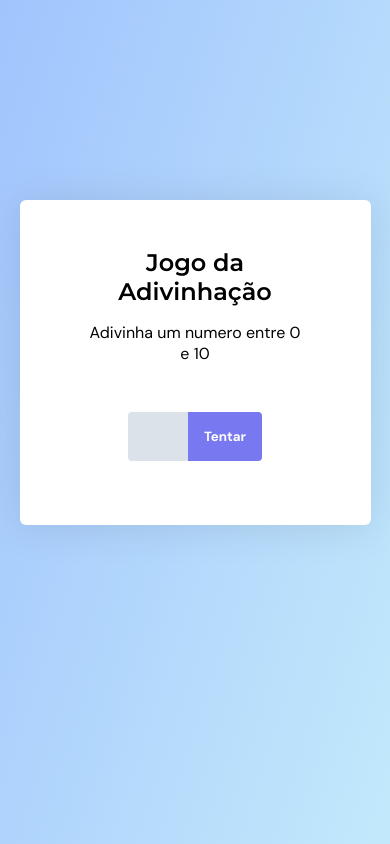
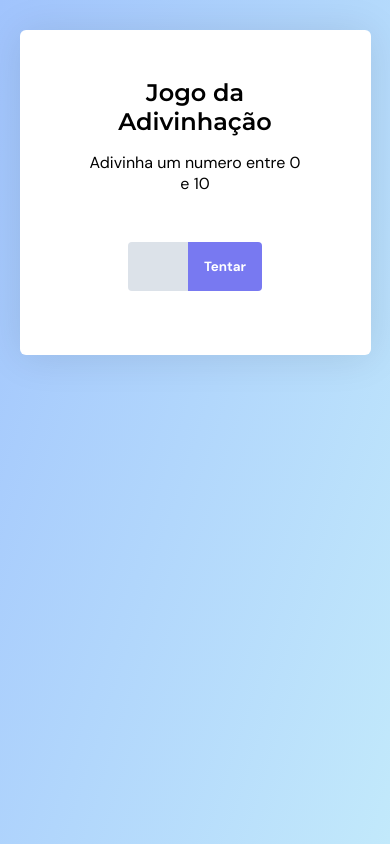
Before and after one commit to MarioDuartee/jogo-adivinhacao, a plain HTML site: page index.html in a window 390 px wide. Drawn offline with Linux system fonts and the light colour scheme.

Commit message:
responsividade

```diff
--- a/style.css
+++ b/style.css
@@ -91,3 +91,12 @@ h2{
 .screen2 button{
   border-radius: .4rem;
 }
+
+@media (max-width: 540px) {
+  main {
+    position: absolute;
+    top: 150px;
+    min-width: 270px;
+  }
+
+}
```
